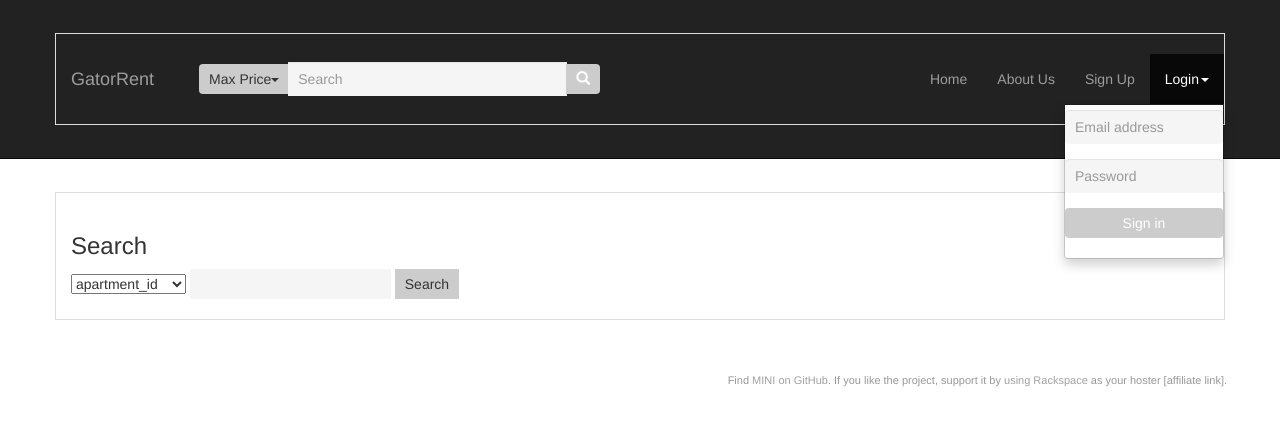
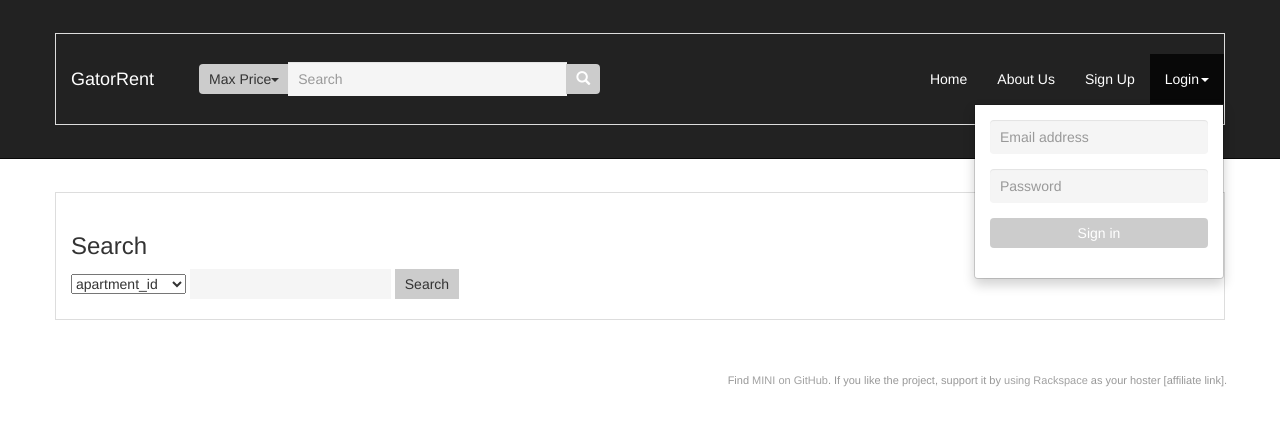
Before and after one commit to ronbarrera/GatorRent-Site-Project, a PHP site: page / in a window 1280 px wide, after a click on "Login". Shown: the top 426 px of the page. Run offline with PHP 8.4, Linux system fonts and the light colour scheme; data that the repository does not hold is empty; a stand-in replaces the project's code that opens the database connection; some libraries are stand-ins or nearby versions.

Commit message:
Added css file for navbar and included the file in the header

```diff
--- a/application/view/_templates/header.php
+++ b/application/view/_templates/header.php
@@ -12,6 +12,7 @@
 
         <!-- Our Custom CSS -->
         <link href="<?php echo URL; ?>css/style.css" rel="stylesheet">
+        <link href="<?php echo URL; ?>css/navbarstyle.css" rel="stylesheet">
 
         <!-- Bootstrap -->
         <!-- jQuery (necessary for Bootstrap's JavaScript plugins) -->
--- /dev/null
+++ b/public/css/navbarstyle.css
@@ -0,0 +1,28 @@
+/*
+    Created on : Nov 13, 2016, 9:22:57 PM
+    Author     : Ronald
+*/
+
+#dropdown-login {
+    padding: 15px;
+    min-width: 250px;
+}
+.navbar-nav li a,
+.navbar-inverse .navbar-brand,
+.navbar-inverse .navbar-brand:focus,
+.navbar-inverse .navbar-brand:active,
+.navbar-inverse .navbar-brand.active {
+    color: #FFF !important;
+}
+.navbar-nav li a:hover,
+.navbar-inverse .navbar-brand:hover {
+    color: #AAA !important;
+}
+.navbar-inverse .navbar-nav>.active>a,
+.navbar-inverse .navbar-nav>.active>a:focus,
+.navbar-inverse .navbar-nav>.active>a:hover{
+    background-color: #666 !important;
+}
+.navbar {
+    margin-bottom: 0 !important;
+}
```
